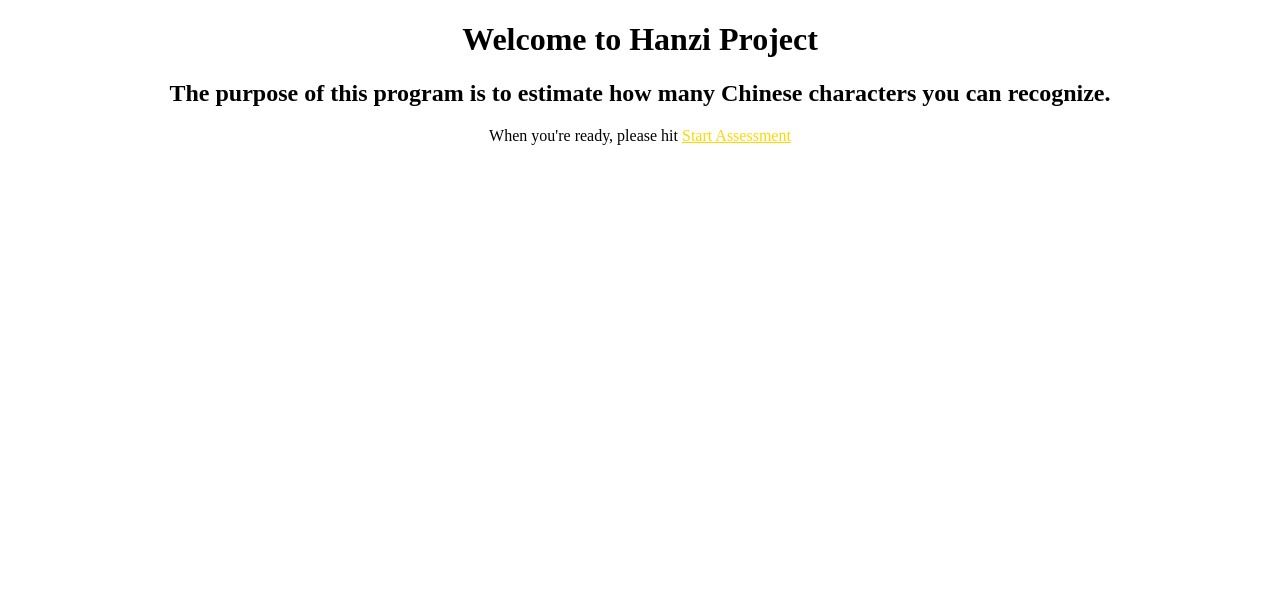
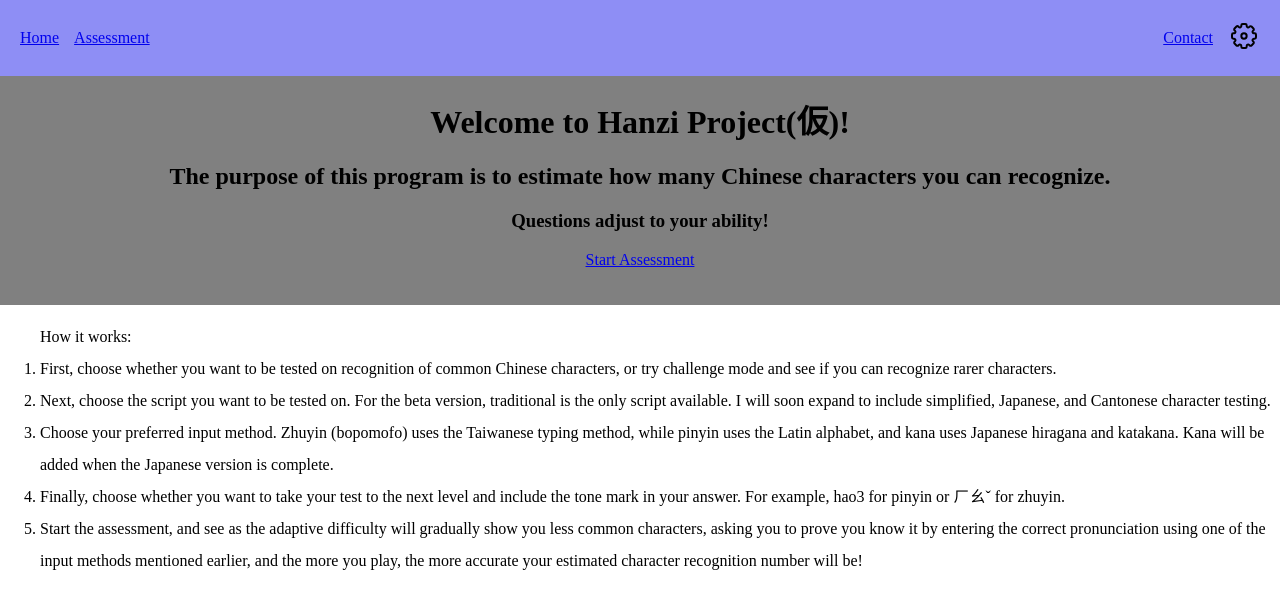
Before and after one commit to bsmeal/HanziProject, a Flask app: page / in a window 1280 px wide. Shown: the top 609 px of the page. Run offline with Flask 3, Linux system fonts and the light colour scheme; parts of the project's set-up code (start-up, migrations or seed data) failed here and were passed over.

Commit message:
Added more to the homepage, such as a header, explanation to the website visitor how the program works, added a place on the setup page for the user to select whether they want to play with tones, and started a JS main page that starts on giving the user, namely a zhuyin user, a keyboard on screen because I realized typing with a zhuyin keyboard may prematurely change bopomofo to the hanzi once you type the tone.

```diff
--- a/app.py
+++ b/app.py
@@ -46,6 +46,20 @@ def setup():
 def assessment():
     return render_template(
         "assessment.html",
+    )
+
+
+@app.route("/contact-page")
+def contact():
+    return render_template(
+        "contact-page.html",
+    )
+
+
+@app.route("/settings-page")
+def settings():
+    return render_template(
+        "settings-page.html",
     )
 
 
--- a/static/css/style.css
+++ b/static/css/style.css
@@ -1,17 +1,48 @@
-.title {
-  text-align: center;
+body {
+  margin: 0;
 }
 
-.summary {
-  text-align: center;
+.header {
+  background-color: rgb(142, 142, 245);
+  padding: 20px;
+  justify-content: space-between;
+  display: flex;
 }
 
-.get_started {
-  text-align: center;
+.settings-icon {
+  width: 2rem;
+  margin-left: 15px;
 }
 
-.start_assessment {
-  color: blue;
+.home-and-assessment {
+  display: flex;
+  align-items: center;
+}
+
+.home {
+  margin-right: 15px;
+}
+
+.contact-and-settings {
+  display: flex;
+  align-items: center;
+}
+
+.contact-box {}
+
+.homepage {
+  text-align: center;
+  padding-bottom: 20px;
+  background-color: gray;
+}
+
+.title {
+  margin-top: 0px;
+  padding-top: 20px;
+}
+
+.how-it-works-box {
+  line-height: 2;
 }
 
 .start_button {}
@@ -35,9 +66,7 @@
   text-align: left;
 }
 
-.start_assessment {
-  color: gold;
-}
+
 
 .start_assessment_box {
   margin: 10px;
@@ -119,3 +148,17 @@
   gap: 10px;
   width: 237px;
 }
+
+.choose-tones {
+  display: flex;
+  flex-direction: column;
+  gap: 10px;
+  align-items: center;
+}
+
+.tones-option {
+  display: flex;
+  align-items: center;
+  gap: 10px;
+  width: 300px;
+}
--- a/templates/index.html
+++ b/templates/index.html
@@ -9,17 +9,75 @@
 </head>
 
 <body>
-  <div class="body">
+  <div class="header">
+    <div class="home-and-assessment">
+      <div class="home">
+        <a href="/">Home</a>
+      </div>
+      <div class="assessment">
+        <a href="/setup">Assessment</a>
+      </div>
+    </div>
+    <div class="contact-and-settings">
+
+      <div class="contact-box">
+        <a class="contact" href="/contact-page">Contact</a>
+      </div>
+      <div class="settings">
+        <a href="/settings-page">
+          <img class="settings-icon" src="static/images/settings.svg" alt="Settings icon">
+        </a>
+
+      </div>
+
+
+    </div>
+  </div>
+  <div class="homepage">
     <h1 class="title">
-      Welcome to Hanzi Project
+      Welcome to Hanzi Project(仮)!
     </h1>
     <h2 class="summary">
       The purpose of this program is to estimate how many Chinese characters you can recognize.<br>
     </h2>
+    <h3>
+      Questions adjust to your ability!
+    </h3>
     <p class="get_started">
-      When you're ready, please hit
       <a class="start_assessment" href="/setup">Start Assessment</a>
     </p>
+  </div>
+
+  <div class="how-it-works-box">
+    <div>
+      <ol> How it works:
+        <li>
+          First, choose whether you want to be tested on recognition of common Chinese characters,
+          or try challenge mode and see if you can recognize rarer characters.
+        </li>
+        <li>
+          Next, choose the script you want to be tested on. For the beta version,
+          traditional is the only script available. I will soon expand to include simplified, Japanese, and Cantonese
+          character testing.
+        </li>
+        <li>
+          Choose your preferred input method. Zhuyin (bopomofo) uses the Taiwanese typing method, while pinyin
+          uses the Latin alphabet, and kana uses Japanese hiragana and katakana. Kana will be added when the Japanese
+          version is complete.
+        </li>
+        <li>
+          Finally, choose whether you want to take your test to the next level and include the tone mark in your answer.
+          For example,
+          hao3 for pinyin or ㄏㄠˇ for zhuyin.
+        </li>
+        <li>
+          Start the assessment, and see as the adaptive difficulty will gradually show you less common characters,
+          asking you
+          to prove you know it by entering the correct pronunciation using one of the input methods mentioned
+          earlier, and the more you play, the more accurate your estimated character recognition number will be!
+        </li>
+      </ol>
+    </div>
   </div>
 
 </body>
```
Also changed, not shown: static/js/main.js (added, +22 -0 lines), templates/contact-page.html (added, +14 -0 lines), templates/setup.html (+21 -0 lines), static/images/settings.svg (added).
